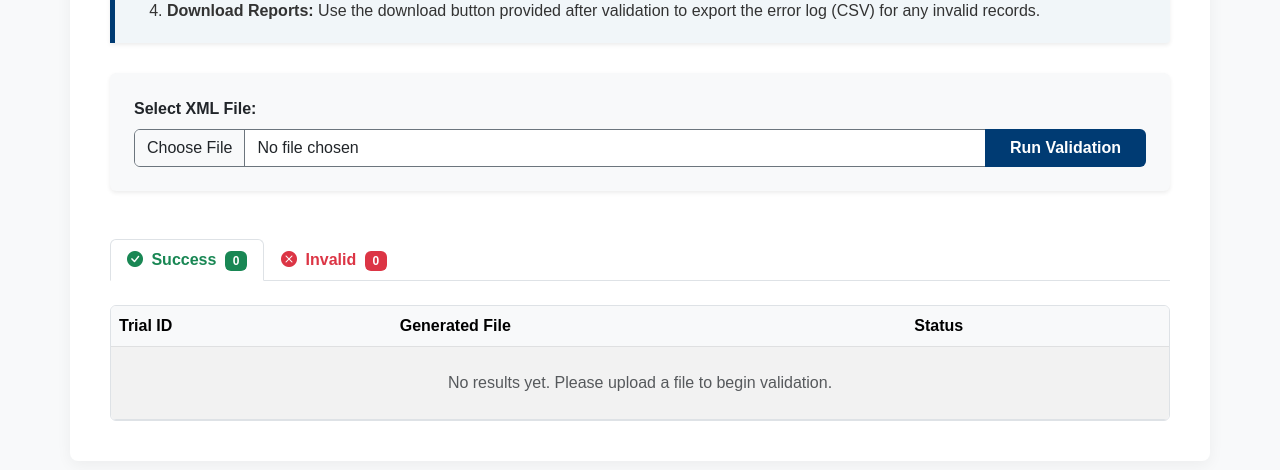
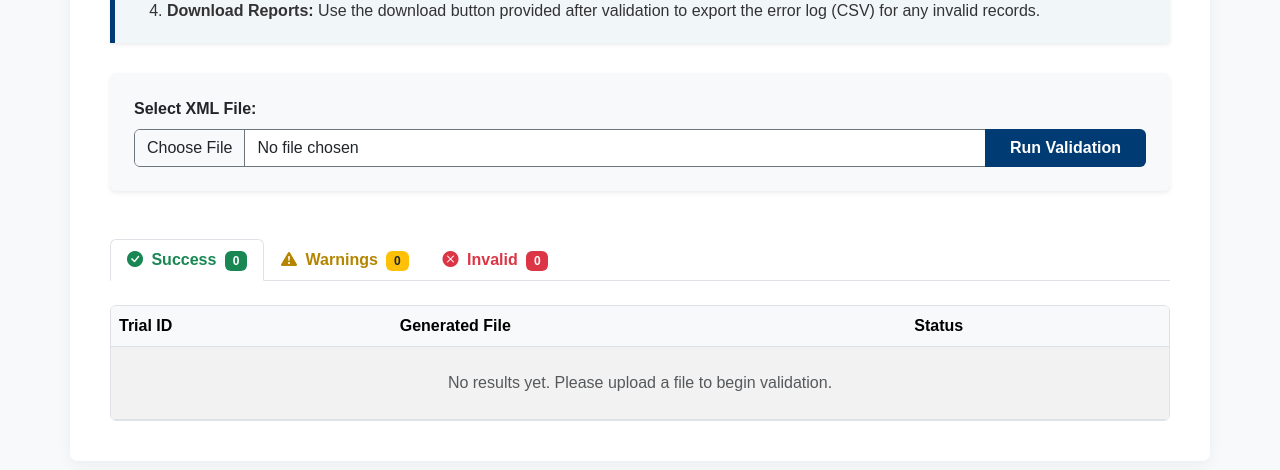
Before and after one commit to CaioBindella/XSD-Validator, a Flask app: page / in a window 1280 px wide. Shown: the part 749-1219 px from the top of the page. Run offline with Flask 3, Linux system fonts and the light colour scheme; some libraries are stand-ins or nearby versions.

Commit message:
feature/warning tab

```diff
--- a/app.py
+++ b/app.py
@@ -91,10 +91,12 @@ def process_file():
         results = {
             'success': [],
             'errors': [],
-            'csv_report': None
+            'csv_report': None,
+            'csv_warning_report': None
         }
 
         csv_data = []
+        warning_csv_data = []
         trials = xml_doc.xpath("//*[translate(local-name(), 'TRIAL', 'trial')='trial']")
 
         if not trials:
@@ -183,6 +185,9 @@ def process_file():
                     'file': filename,
                     'warnings': trial_warnings
                 })
+
+                for w in trial_warnings:
+                    warning_csv_data.append([safe_filename, w])
             else:
                 first_error = error_log[0] if error_log else None
                 error_reason = first_error.message if first_error else "Unknown Validation Error"
@@ -202,9 +207,11 @@ def process_file():
                     'reasons': msgs
                 })
 
+        timestamp = datetime.now().strftime("%Y%m%d_%H%M%S")
+
         # Generate CSV se houver erros (é um arquivo de texto muito leve, seguro de manter até a próxima validação)
         if csv_data:
-            timestamp = datetime.now().strftime("%Y%m%d_%H%M%S")
+
             csv_filename = f"error_report_{timestamp}.csv"
             csv_filepath = os.path.join(PROCESSED_FOLDER, csv_filename)
 
@@ -214,6 +221,17 @@ def process_file():
                 writer.writerows(csv_data)
 
             results['csv_report'] = csv_filename
+
+        if warning_csv_data:
+            warning_csv_filename = f"warning_report_{timestamp}.csv"
+            warning_csv_filepath = os.path.join(PROCESSED_FOLDER, warning_csv_filename)
+
+            with open(warning_csv_filepath, mode='w', newline='', encoding='utf-8') as f:
+                writer = csv.writer(f)
+                writer.writerow(['Trial ID', 'Warning Message'])
+                writer.writerows(warning_csv_data)
+
+            results['csv_warning_report'] = warning_csv_filename
 
         return jsonify(results)
 
--- /dev/null
+++ b/processed/warning_report_20260519_121345.csv
@@ -0,0 +1,5 @@
+Trial ID,Warning Message
+KCT0011875,Warning: The &lt;i_freetext&gt; tag exceeded the allowed limit. It will be truncated at 2997 characters...
+KCT0011893,Warning: The &lt;i_freetext&gt; tag exceeded the allowed limit. It will be truncated at 2997 characters...
+KCT0011819,Warning: The &lt;inclusion_criteria&gt; tag exceeded the allowed limit. It will be truncated at 3997 characters...
+KCT0011819,Warning: The &lt;exclusion_criteria&gt; tag exceeded the allowed limit. It will be truncated at 3997 characters...
--- a/static/script.js
+++ b/static/script.js
@@ -11,8 +11,10 @@ async function uploadAndProcess() {
     // Reset da Interface
     spinner.style.display = 'inline-block';
     document.getElementById('list-success').innerHTML = '';
+    document.getElementById('list-warning').innerHTML = '';
     document.getElementById('list-error').innerHTML = '';
     document.getElementById('invalid-downloads-container').style.display = 'none';
+    document.getElementById('warning-downloads-container').style.display = 'none';
 
     const formData = new FormData();
     formData.append('file', file);
@@ -45,17 +47,26 @@ function updateInterface(data) {
     document.getElementById('count-success').innerText = data.success.length;
     document.getElementById('count-error').innerText = data.errors.length;
 
-    // Popula a Aba de Sucesso
+    // Popula a Aba de Sucesso e a Aba de Warnings
     const tbodySuccess = document.getElementById('list-success');
+    const tbodyWarning = document.getElementById('list-warning');
+    const warningDownloadsContainer = document.getElementById('warning-downloads-container');
+    const csvWarningBtn = document.getElementById('csv-warning-download-btn');
+
+    let warningCount = 0;
 
     if (data.success.length === 0) {
         tbodySuccess.innerHTML = '<tr><td colspan="3" class="text-center text-muted py-4">No valid trials found.</td></tr>';
+        tbodyWarning.innerHTML = '<tr><td colspan="3" class="text-center text-muted py-4">No warnings found.</td></tr>';
     } else {
-        let html = '';
+        let htmlSuccess = '';
+        let htmlWarning = '';
+
         data.success.forEach(item => {
             if (item.warnings && item.warnings.length > 0) {
+                // Monta o visual para a aba de Success (como já estava)
                 let warningsList = item.warnings.map(w => `<li>${w}</li>`).join('');
-                html += `<tr class="table-warning">
+                htmlSuccess += `<tr class="table-warning">
                     <td class="align-middle"><strong>${item.id}</strong></td>
                     <td>
                         ${item.file}
@@ -68,15 +79,44 @@ function updateInterface(data) {
                     </td>
                     <td class="align-middle"><span class="badge bg-success text-dark">Valid (Truncated)</span></td>
                 </tr>`;
+
+                // --- NOVO: Monta o visual exclusivo para a nova aba Warnings ---
+                warningCount += 1;
+                htmlWarning += `<tr>
+                    <td class="align-middle fw-bold text-dark">${item.id}</td>
+                    <td class="align-middle">${item.file}</td>
+                    <td>
+                        <ul class="mb-0" style="font-size: 0.85em; color: #856404;">
+                            ${warningsList}
+                        </ul>
+                    </td>
+                </tr>`;
+
             } else {
-                html += `<tr>
+                htmlSuccess += `<tr>
                     <td class="align-middle fw-bold text-dark">${item.id}</td>
                     <td class="align-middle">${item.file}</td>
                     <td class="align-middle"><span class="badge bg-success">Valid</span></td>
                 </tr>`;
             }
         });
-        tbodySuccess.innerHTML = html;
+
+        tbodySuccess.innerHTML = htmlSuccess;
+
+        // Atualiza a aba de Warning
+        document.getElementById('count-warning').innerText = warningCount;
+
+        if (warningCount === 0) {
+            tbodyWarning.innerHTML = '<tr><td colspan="3" class="text-center text-success py-4"><i class="bi bi-check-circle-fill fs-4 d-block mb-2"></i> Great! No warnings found.</td></tr>';
+        } else {
+            tbodyWarning.innerHTML = htmlWarning;
+
+            // Ativa o botão de download de CSV de Warning
+            if (data.csv_warning_report && warningDownloadsContainer) {
+                csvWarningBtn.href = '/download/' + data.csv_warning_report;
+                warningDownloadsContainer.style.display = 'block';
+            }
+        }
     }
 
     // Popula a Aba de Erros (Invalid)
--- a/static/style.css
+++ b/static/style.css
@@ -9,6 +9,10 @@ body {
     font-family: Arial, Helvetica, sans-serif;
     background-color: #f8f9fa;
     color: var(--who-text-gray);
+}
+
+.warning-tab-btn {
+    color: #b58500 !important; /* Um tom de laranja/mostarda para destacar */
 }
 
 /* Header / Logo Area */
--- a/templates/index.html
+++ b/templates/index.html
@@ -62,6 +62,11 @@
                 </button>
             </li>
             <li class="nav-item" role="presentation">
+                <button class="nav-link fw-bold warning-tab-btn" id="warning-tab" data-bs-toggle="tab" data-bs-target="#warning-pane" type="button" role="tab">
+                    <i class="bi bi-exclamation-triangle-fill me-1"></i> Warnings <span id="count-warning" class="badge bg-warning text-dark ms-1">0</span>
+                </button>
+            </li>
+            <li class="nav-item" role="presentation">
                 <button class="nav-link fw-bold error-tab-btn" id="error-tab" data-bs-toggle="tab" data-bs-target="#error-pane" type="button" role="tab">
                     <i class="bi bi-x-circle-fill me-1"></i> Invalid <span id="count-error" class="badge bg-danger ms-1">0</span>
                 </button>
@@ -71,7 +76,6 @@
         <div class="tab-content mt-4" id="resultsTabContent">
 
             <div class="tab-pane fade show active" id="success-pane" role="tabpanel">
-
                 <div class="table-responsive border rounded bg-white">
                     <table class="table table-hover table-striped mb-0">
                         <thead class="table-light">
@@ -88,6 +92,29 @@
                 </div>
             </div>
 
+            <div class="tab-pane fade" id="warning-pane" role="tabpanel">
+                <div id="warning-downloads-container" class="text-end mb-3" style="display: none;">
+                    <a id="csv-warning-download-btn" href="#" class="btn btn-warning fw-bold text-dark me-2">
+                        <i class="bi bi-filetype-csv me-1"></i> Download Warning Report (CSV)
+                    </a>
+                </div>
+
+                <div class="table-responsive border rounded bg-white">
+                    <table class="table table-hover table-striped mb-0">
+                        <thead class="table-light">
+                            <tr>
+                                <th>Trial ID</th>
+                                <th>Generated File</th>
+                                <th>Warnings</th>
+                            </tr>
+                        </thead>
+                        <tbody id="list-warning">
+                            <tr><td colspan="3" class="text-center text-muted py-4">No warnings found yet.</td></tr>
+                        </tbody>
+                    </table>
+                </div>
+            </div>
+
             <div class="tab-pane fade" id="error-pane" role="tabpanel">
                 <div id="invalid-downloads-container" class="text-end mb-3" style="display: none;">
                     <a id="csv-download-btn" href="#" class="btn btn-warning fw-bold text-dark me-2"><i class="bi bi-filetype-csv me-1"></i> Download Error Report (CSV)</a>
@@ -97,6 +124,7 @@
                     <p class="text-center text-muted py-4">No errors found yet.</p>
                 </div>
             </div>
+
         </div>
     </main>
 
```
